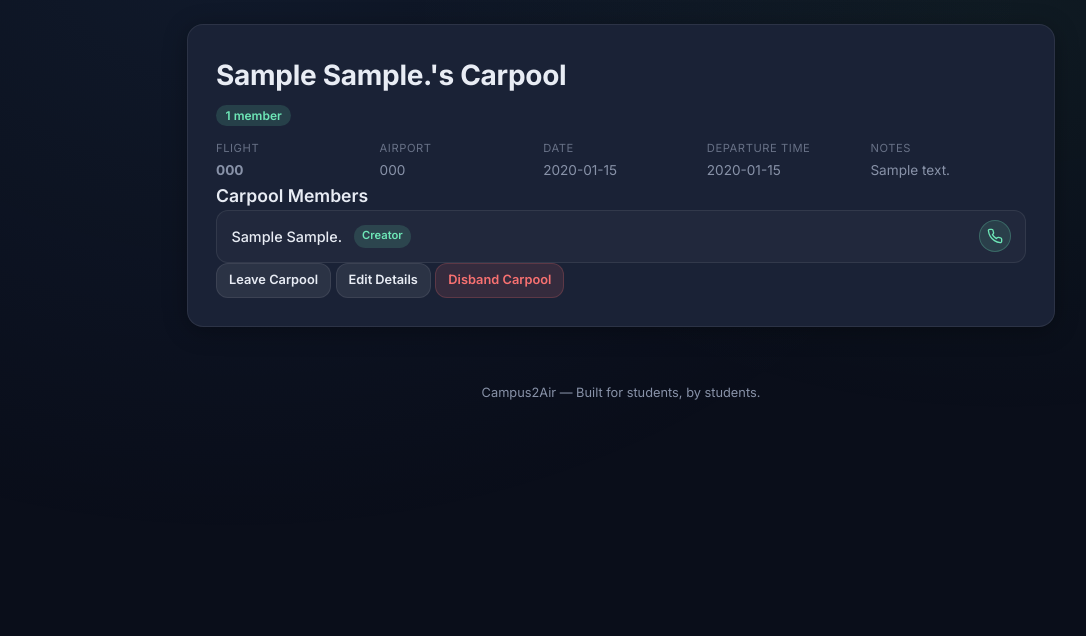
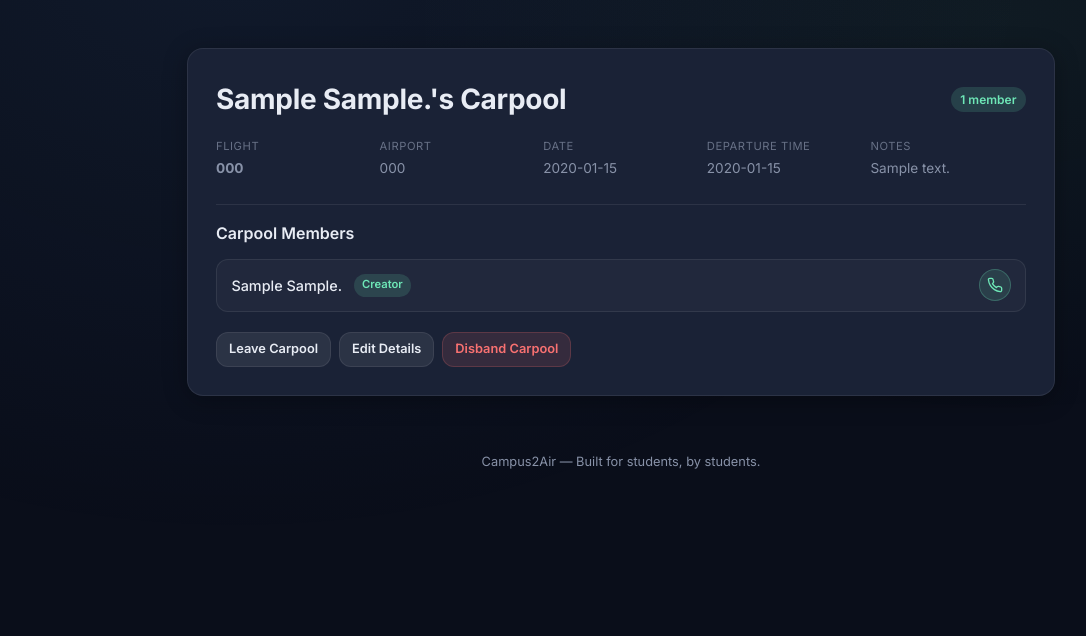
Before and after one commit to CodingGenius0001/univs-carpool-matchmaking, a Flask app: page /my-party in a window 1280 px wide. Shown: the part 60-696 px from the top of the page, without its empty margins (19-1105 px from the left). Run offline with Flask 3, Linux system fonts and the light colour scheme; the visitor is signed in with stand-in values (Sample User, id 1); tables that the repository leaves empty hold one stand-in row (values such as "Sample post"); data that the repository does not hold is empty.

Commit message:
Fix cramped my-party layout: rename .party-* CSS to .carpool-*
The HTML class names were renamed in a previous commit but the
stylesheet still used .party-card, .party-header, .party-members,
.party-actions — causing all spacing/layout styles to stop applying.

Co-Authored-By: Claude Sonnet 4.6 <noreply@anthropic.com>

```diff
--- a/static/styles.css
+++ b/static/styles.css
@@ -1230,11 +1230,11 @@ input[type="date"]::-webkit-calendar-picker-indicator {
 }
 
 /* ===== Party Card (My Party page) ===== */
-.party-card {
+.carpool-card {
   margin-top: 1.5rem;
 }
 
-.party-header {
+.carpool-header {
   display: flex;
   align-items: center;
   justify-content: space-between;
@@ -1243,17 +1243,17 @@ input[type="date"]::-webkit-calendar-picker-indicator {
   gap: 0.5rem;
 }
 
-.party-header h2 {
+.carpool-header h2 {
   margin: 0;
 }
 
-.party-members {
+.carpool-members {
   margin-top: 1.5rem;
   padding-top: 1rem;
   border-top: 1px solid var(--card-border);
 }
 
-.party-members h3 {
+.carpool-members h3 {
   font-size: 1rem;
   font-weight: 600;
   margin-bottom: 0.75rem;
@@ -1293,7 +1293,7 @@ input[type="date"]::-webkit-calendar-picker-indicator {
   color: var(--accent);
 }
 
-.party-actions {
+.carpool-actions {
   margin-top: 1.25rem;
   display: flex;
   gap: 0.5rem;
```
